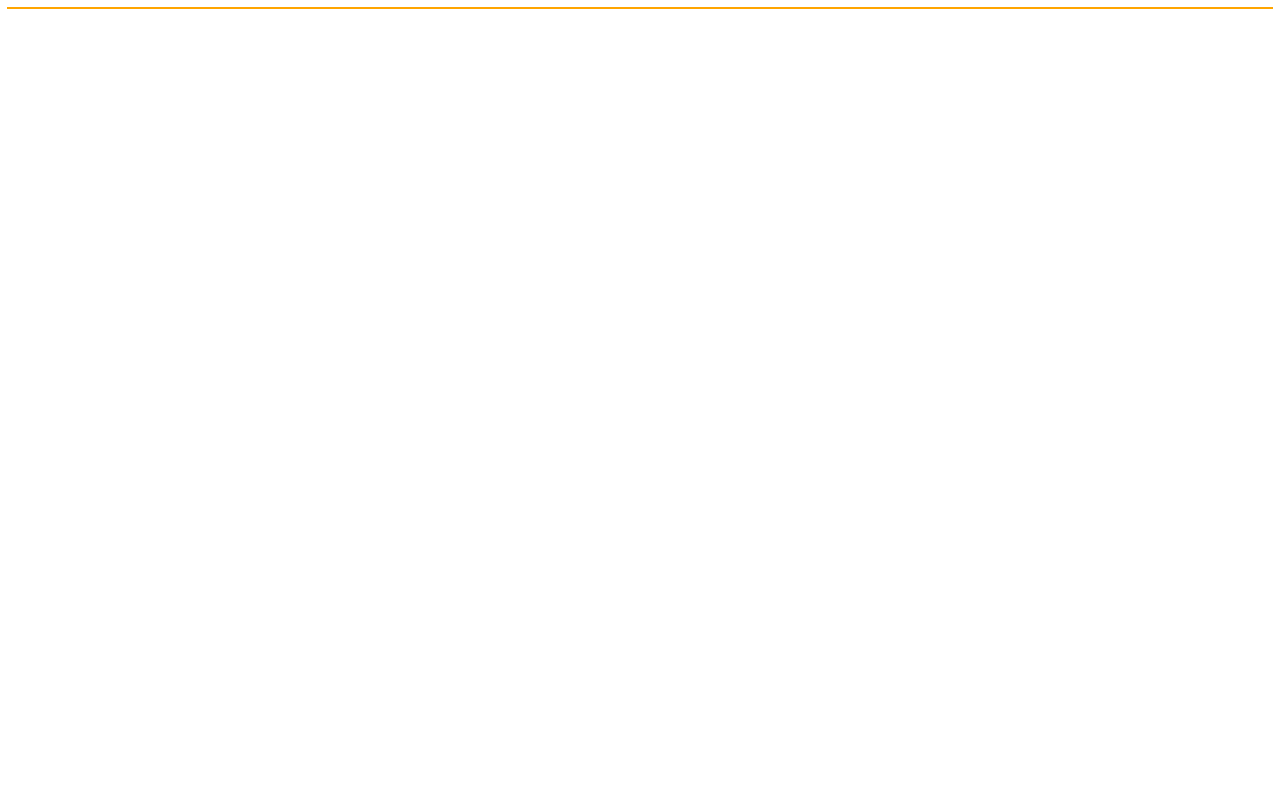
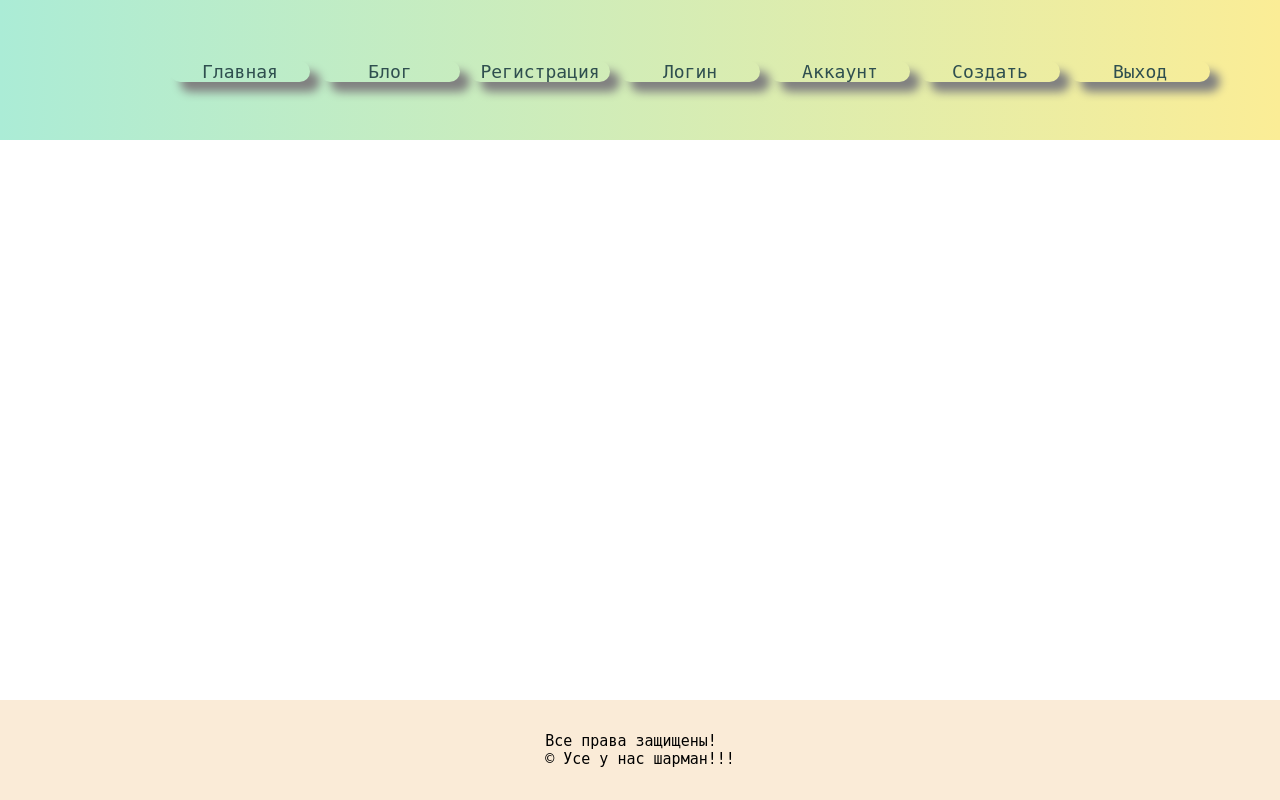
Before and after one commit to bratslav/flask_blog, a Flask app: page / in a window 1280 px wide. Before the commit the page is almost empty. Run offline with Flask 2, Linux system fonts and the light colour scheme.

Commit message:
AddMainMenu

```diff
--- a/static/css/style.css
+++ b/static/css/style.css
@@ -1,8 +1,78 @@
-
-h1 {
-    color: red;
+* {
+    margin: 0;
+    padding: 0;
 }
 
+html, body {
+    height: 100%;
+}
+
+/* Main menu */
+
+.header {
+    height: 140px;
+/*    outline: 1px red solid;*/
+    background-image: linear-gradient(90deg, #abecd6 0%, #fbed96 100%)
+}
+
+.main_menu {
+    display: flex;
+    justify-content: flex-end;
+    padding-right: 60px;
+}
+
+.main_menu a{
+    text-decoration: none;
+    color: darkslategrey;
+    font-weight: 400;
+
+}
+
+.main_menu li{
+    list-style: none;
+    margin-right: 10px;
+    width: 140px;
+    margin-top: 5%;
+    box-shadow: 10px 10px 10px grey;
+    font-family: monospace;
+    border-radius: 100px;
+    text-align: center;
+}
+
+.main_menu li:hover{
+    transition-duration: 0.5s;
+    box-shadow: 4px 5px 50px grey;
+}
+
+.main_menu p{
+    font-size: 18px;
+}
+
+
+/* wrapper */
 .wrapper {
-    outline: 1px orange solid;
+    display: flex;
+    flex-direction: column;
+    height: 100%;
 }
+
+/* content */
+.content{
+    width: 60%;
+    margin: 100px auto 0;
+    flex: 1 0 auto;
+}
+
+
+/* footer */
+.footer{
+    display: flex;
+    justify-content: center;
+    align-items: center;
+    width: 100%;
+    height: 100px;
+    background-color: antiquewhite;
+    flex: 0 0 auto;
+    font-size: 15px;
+    font-family: monospace;
+}
--- a/templates/layout.html
+++ b/templates/layout.html
@@ -13,24 +13,38 @@
 </head>
 <body>
 
-<div class="wrapper"></div>
+<div class="wrapper">
 
 {% block menu%}
-
+<header class="header">
+    <ul class="main_menu">
+        <li><a href="#"><p>Главная</p></a></li>
+        <li><a href="#"><p>Блог</p></a></li>
+        <li><a href="#"><p>Регистрация</p></a></li>
+        <li><a href="#"><p>Логин</p></a></li>
+        <li><a href="#"><p>Аккаунт</p></a></li>
+        <li><a href="#"><p>Создать</p></a></li>
+        <li><a href="#"><p>Выход</p></a></li>
+    </ul>
+</header>
 {% endblock menu%}
 
 
 {% block content%}
-
 {% endblock content%}
 
 {% block mainpage%}
+<div class="content">
 
+</div>
 {% endblock mainpage %}
 
 {% block footer%}
+    <footer class="footer">Все права защищены! <br>
+        &#169; Усе у нас шарман!!!
+    </footer>
+{% endblock footer %}
 
-{% endblock footer %}
 
 </div>
 </body>
```
